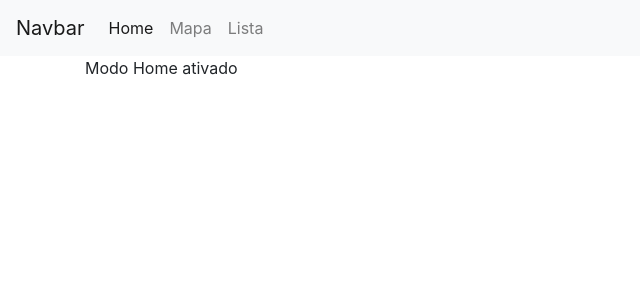
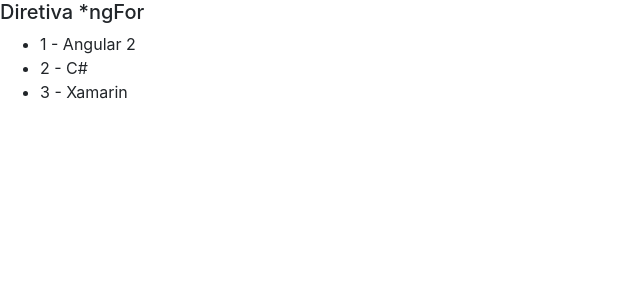
Before and after one commit to pablotdv/youtube-curso-angular, an Angular app in the folder diretivas/: page / in a window 1280 px wide. Shown: the top 300 px of the page, without its empty margins (0-640 px from the left). Built offline with nearby package versions, Linux system fonts and the light colour scheme.

Commit message:
Curso Angular 2 #27: Diretivas: ngFor

```diff
--- a/diretivas/src/app/app.component.html
+++ b/diretivas/src/app/app.component.html
@@ -1,2 +1,3 @@
 <!-- <app-diretiva-ngif></app-diretiva-ngif> -->
-<app-diretiva-ngswitch></app-diretiva-ngswitch>
+<!-- <app-diretiva-ngswitch></app-diretiva-ngswitch> -->
+<app-diretiva-ngfor></app-diretiva-ngfor>
--- a/diretivas/src/app/app.module.ts
+++ b/diretivas/src/app/app.module.ts
@@ -6,6 +6,7 @@
 import { DiretivaNgifComponent } from './diretiva-ngif/diretiva-ngif.component';
 import { TesteComponent } from './teste/teste.component';
 import { DiretivaNgswitchComponent } from './diretiva-ngswitch/diretiva-ngswitch.component';
+import { DiretivaNgforComponent } from './diretiva-ngfor/diretiva-ngfor.component';
 
 
 @NgModule({
@@ -13,7 +14,8 @@
     AppComponent,
     DiretivaNgifComponent,
     TesteComponent,
-    DiretivaNgswitchComponent
+    DiretivaNgswitchComponent,
+    DiretivaNgforComponent
   ],
   imports: [
     BrowserModule
--- /dev/null
+++ b/diretivas/src/app/diretiva-ngfor/diretiva-ngfor.component.html
@@ -0,0 +1,6 @@
+<h5>Diretiva *ngFor</h5>
+<ul>
+  <li *ngFor="let curso of cursos, let i = index">
+    {{ i + 1 }} - {{ curso }}
+  </li>
+</ul>
--- /dev/null
+++ b/diretivas/src/app/diretiva-ngfor/diretiva-ngfor.component.ts
@@ -0,0 +1,16 @@
+import { Component, OnInit } from '@angular/core';
+
+@Component({
+  selector: 'app-diretiva-ngfor',
+  templateUrl: './diretiva-ngfor.component.html',
+  styleUrls: ['./diretiva-ngfor.component.scss']
+})
+export class DiretivaNgforComponent implements OnInit {
+
+  cursos: string[] = ["Angular 2", "C#", "Xamarin"];
+  constructor() { }
+
+  ngOnInit() {
+  }
+
+}
```
Also changed, not shown: diretivas/src/app/diretiva-ngfor/diretiva-ngfor.component.scss (added), 1 other file (tests, documents, lock files or other folders).
